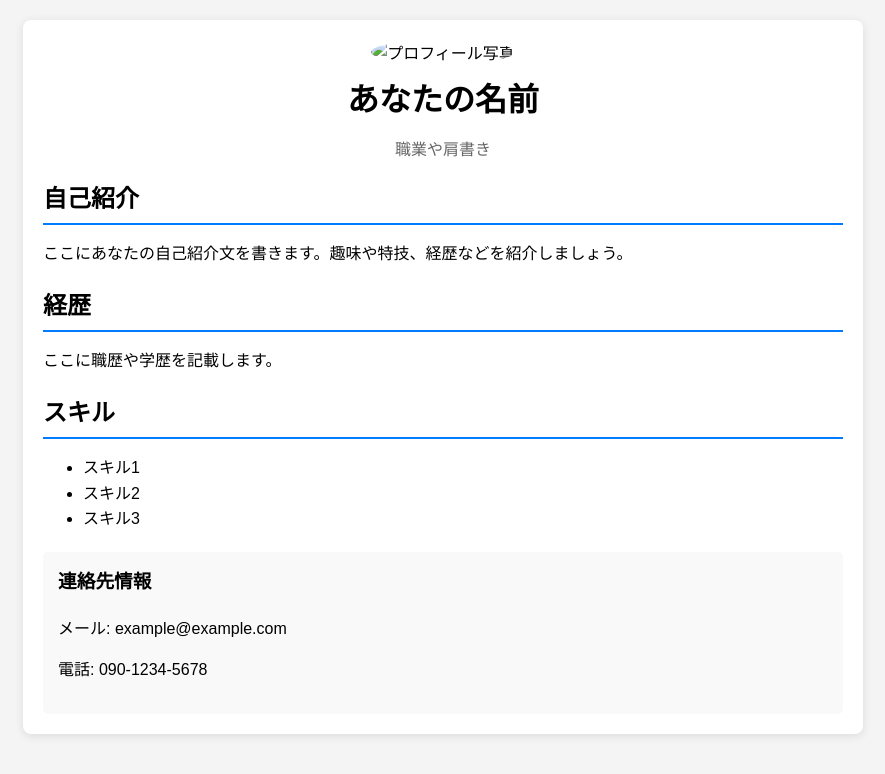
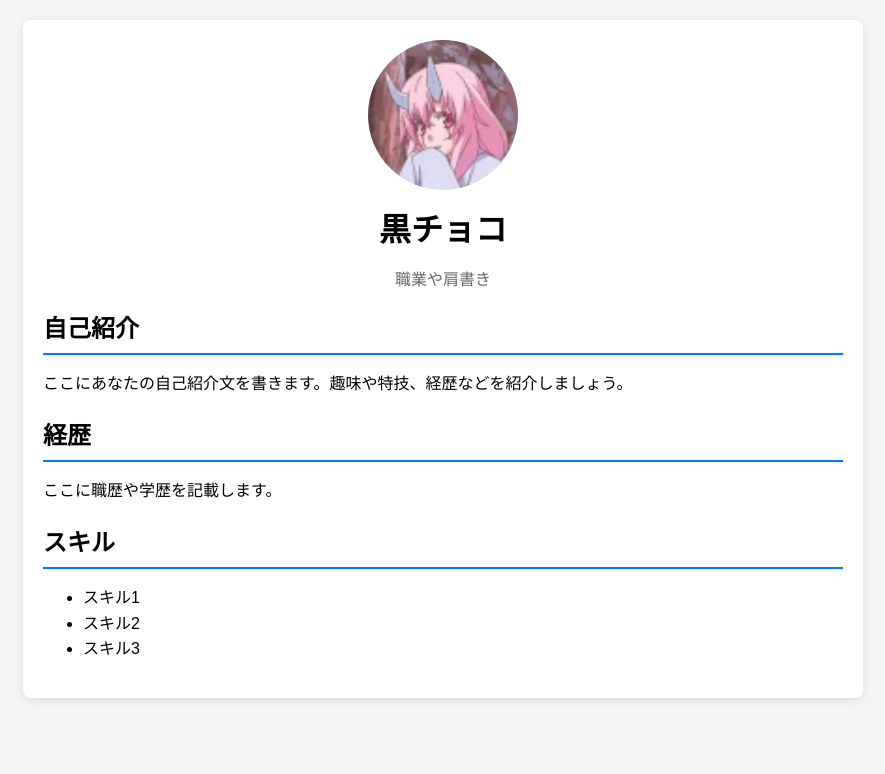
Before and after one commit to Rain436/nayncatytgd, a plain HTML site: page index.html in a window 1280 px wide. Shown: the whole page, without its empty margins (197-1082 px from the left). Drawn offline with Linux system fonts and the light colour scheme.

Commit message:
Update index.html

```diff
--- a/index.html
+++ b/index.html
@@ -57,8 +57,8 @@
 
 <div class="container">
     <div class="profile-header">
-        <img src="your-profile-picture.jpg" alt="プロフィール写真">
-        <h1>あなたの名前</h1>
+        <img src="Website.png" alt="プロフィール写真">
+        <h1>黒チョコ</h1>
         <p>職業や肩書き</p>
     </div>
 
@@ -75,11 +75,6 @@
             <li>スキル2</li>
             <li>スキル3</li>
         </ul>
-
-        <div class="contact-info">
-            <h3>連絡先情報</h3>
-            <p>メール: example@example.com</p>
-            <p>電話: 090-1234-5678</p>
         </div>
     </div>
 </div>
```
